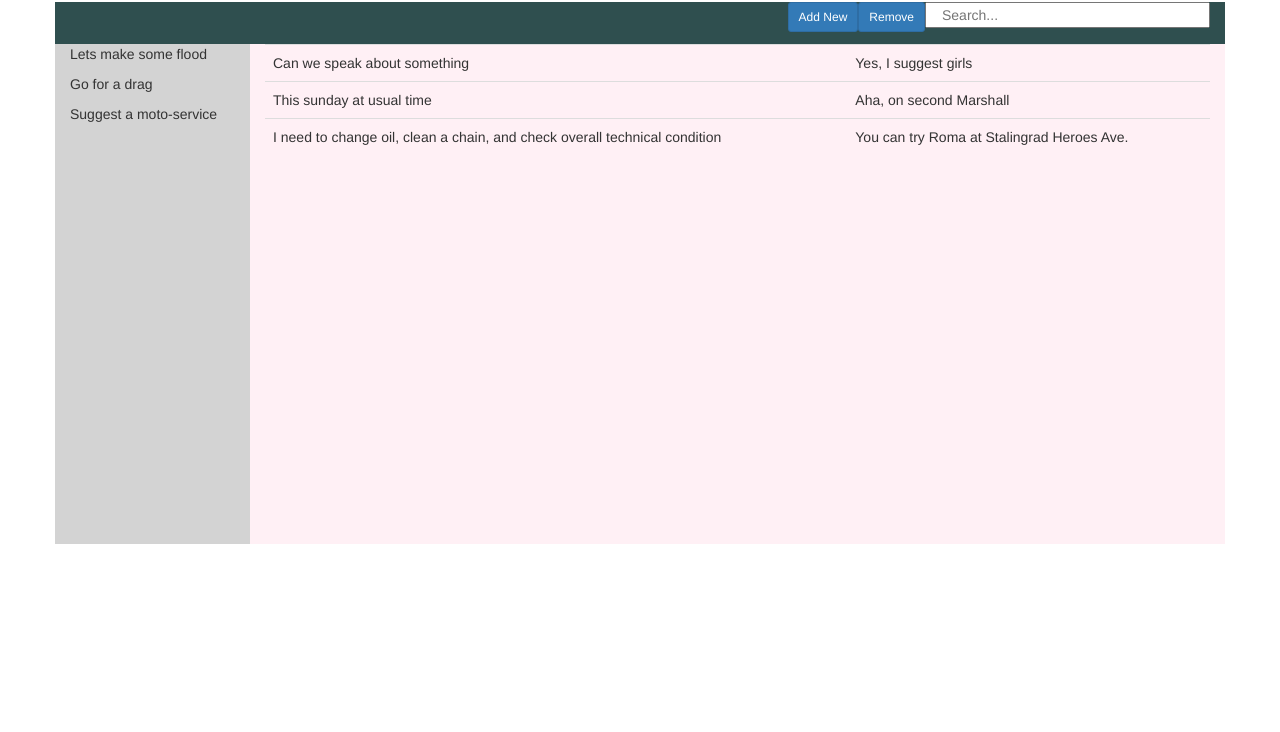
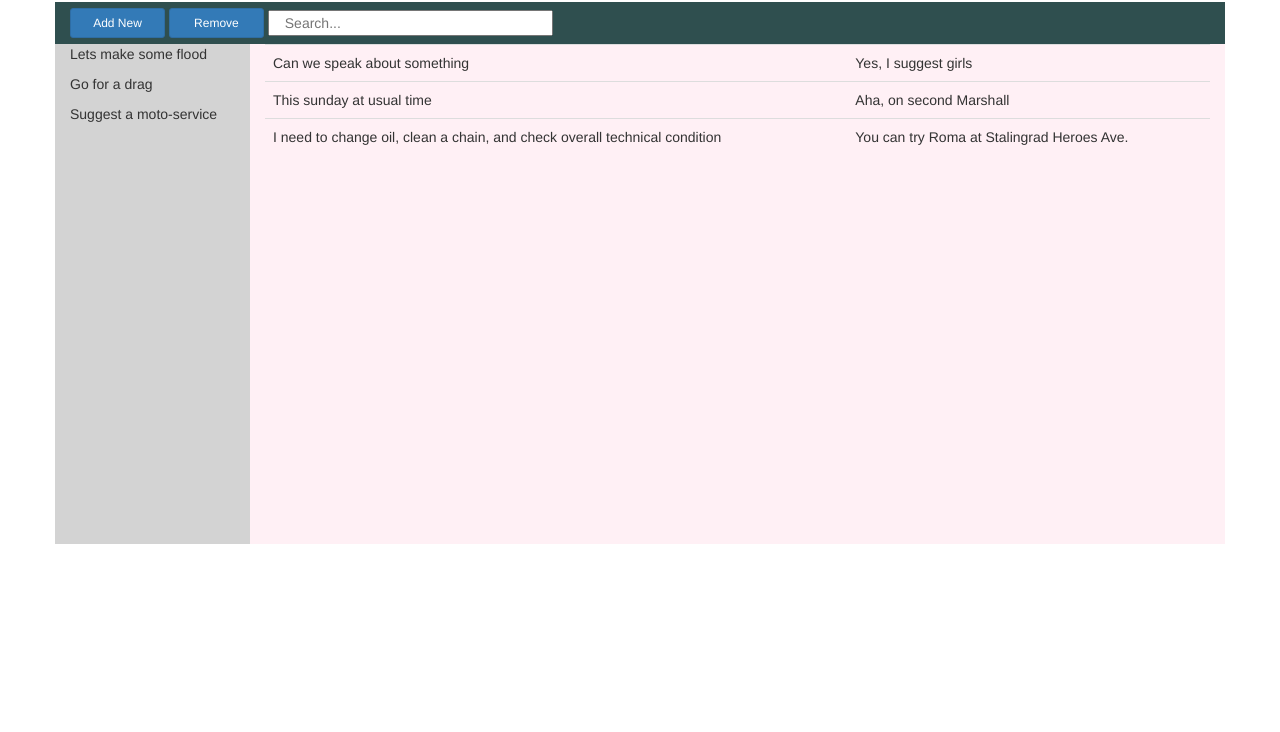
Before and after one commit to roy-yuri/MessageBoardNG, a plain HTML site: page Board/index.html in a window 1280 px wide. Shown: the part 68-800 px from the top of the page. Drawn offline with nearby package versions, Linux system fonts and the light colour scheme.

Commit message:
Vertical alignment is fixed. It's time to get back to tutorial

```diff
--- a/Board/css/board.css
+++ b/Board/css/board.css
@@ -1,16 +1,6 @@
-.vcenter {
-    display: inline-block;
-    vertical-align: middle;
-    float: none;
+.vertical-align {
+    display: flex;
+    align-items: center;
+    height: 3em;
+    background-color:darkslategray;
 }
-
-.progress.vertical {
-    width: 20px;
-    height: 240px;
-    margin-right: 20px;
-    background: none;
-    -webkit-box-shadow: none;
-    -moz-box-shadow: none;
-    box-shadow: none;
-    border: none;
-}
--- a/Board/index.html
+++ b/Board/index.html
@@ -5,7 +5,7 @@
     <title>Message Board</title>
 
     <link rel="stylesheet" href="http://maxcdn.bootstrapcdn.com/bootstrap/3.3.5/css/bootstrap.min.css">
-    <link rel="css/board.css">
+    <link rel="stylesheet" href="css/board.css">
 
     <script src="https://ajax.googleapis.com/ajax/libs/jquery/1.11.3/jquery.min.js"></script>
     <script src="http://maxcdn.bootstrapcdn.com/bootstrap/3.3.5/js/bootstrap.min.js"></script>
@@ -22,12 +22,10 @@
             <h1>Message Board</h1>
         </div>
 
-        <div class="col-md-12 vertical-center" style="background-color:darkslategray; height: 3em">
-
-                <input placeholder="Search..." class="col-sm-3 pull-right" ng-model="query">
-                <button class="btn btn-primary pull-right btn-sm" type="button">Remove</button>
-                <button class="btn btn-primary pull-right btn-sm" type="button">Add New</button>
-
+        <div class="col-md-12 vertical-align">
+            <button class="btn btn-primary btn-sm col-sm-1" type="button">Add New</button>&nbsp;
+            <button class="btn btn-primary btn-sm col-sm-1" type="button">Remove</button>&nbsp;
+            <input placeholder="Search..." class="col-sm-3" ng-model="query">
 
         </div>
     </div>
```
